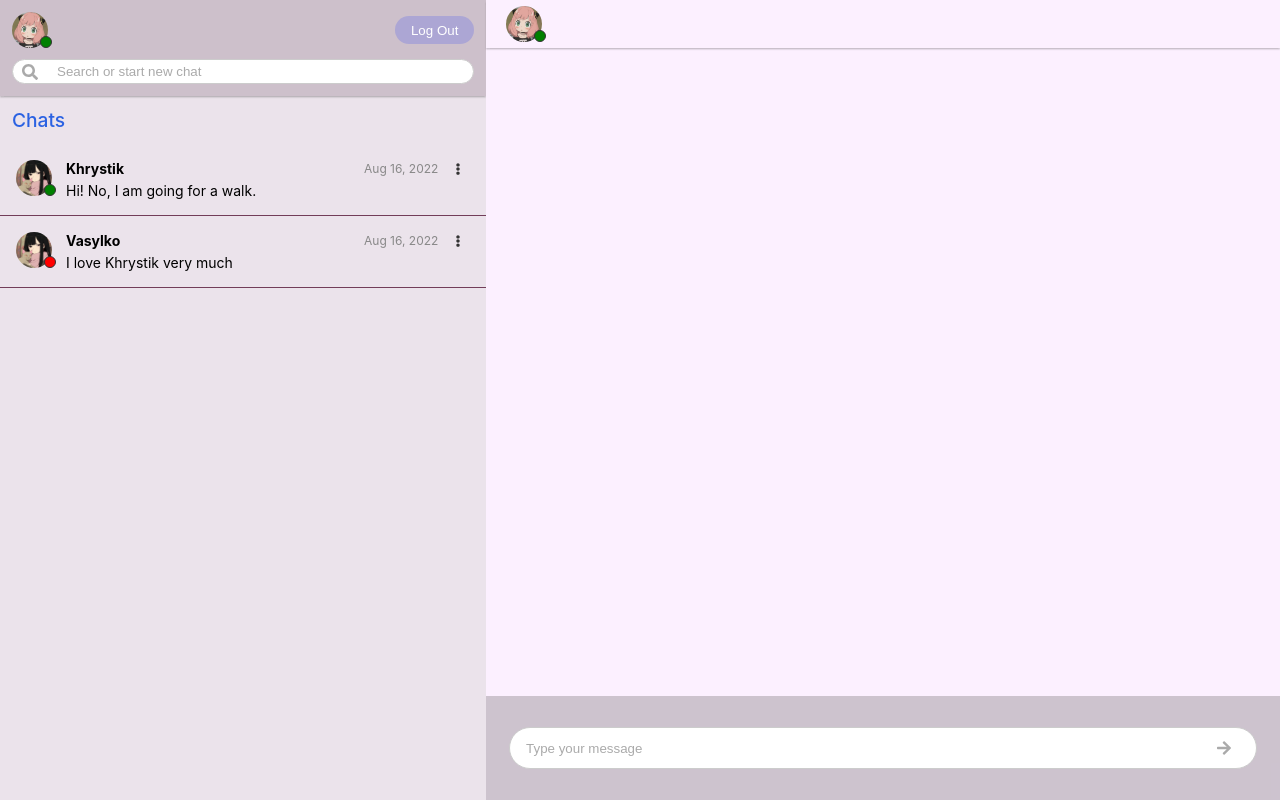
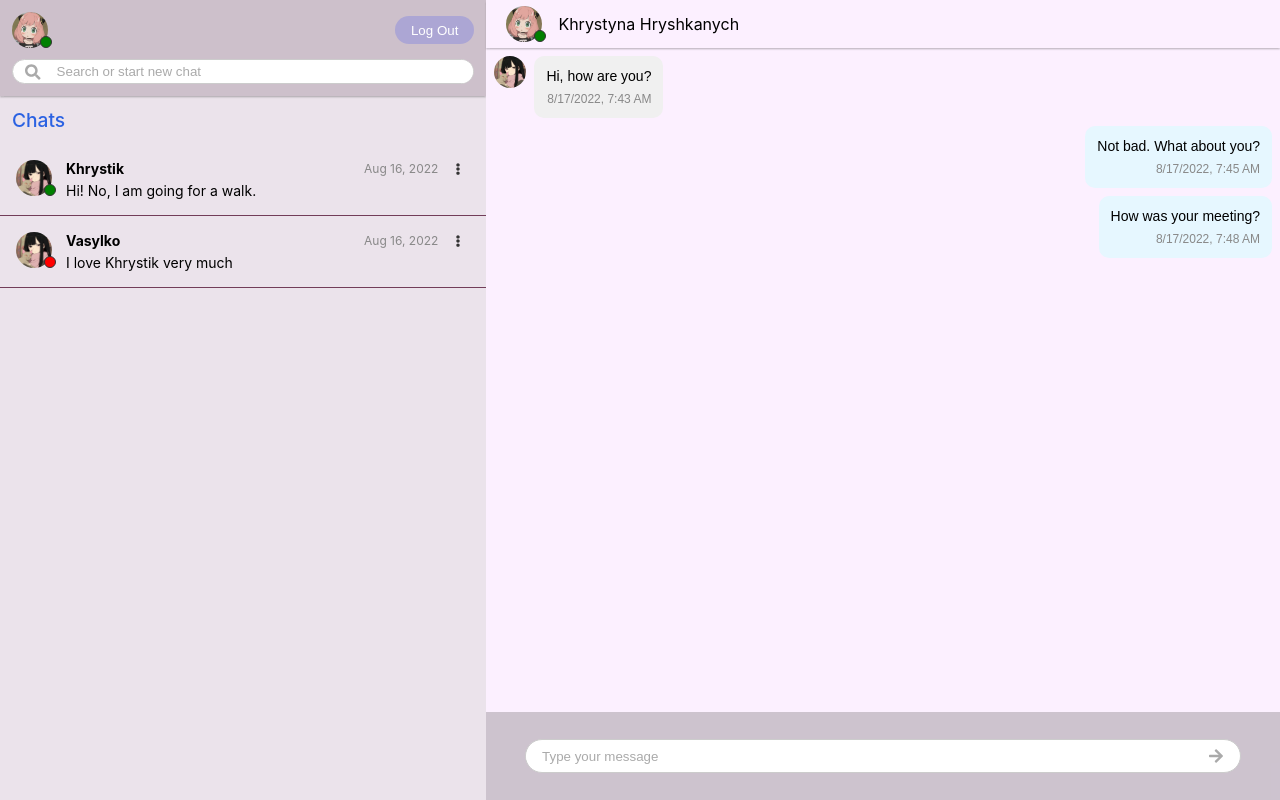
Before and after one commit to hryshkanych/Chat-App-client, a React (Create React App) app: page / in a window 1280 px wide. Built offline with nearby package versions, Linux system fonts and the light colour scheme.

Commit message:
Finished doing main interface

```diff
--- a/src/components/MainHeader/index.jsx
+++ b/src/components/MainHeader/index.jsx
@@ -12,12 +12,14 @@ function MainHeader() {
                 <button className="logout-button">Log Out</button>
             </div>
             <div className="search-container">
+                <div className="search-input-container">
                 <FaSearch className="search-icon" />
-                <input
-                    type="text"
-                    className="search-input"
-                    placeholder="Search or start new chat"
-                />
+                    <input
+                        type="text"
+                        className="search-input"
+                        placeholder="Search or start new chat"
+                    />
+                </div>
             </div>
         </header>
     );
--- a/src/components/MainHeader/styles.css
+++ b/src/components/MainHeader/styles.css
@@ -8,7 +8,7 @@
     flex-direction: column;
     padding: 0.75rem;
     box-sizing: border-box;
-    box-shadow: 0 0.1rem 0.1rem rgba(0, 0, 0, 0.2); /* Тінь знизу */
+    box-shadow: 0 0.1rem 0.1rem rgba(0, 0, 0, 0.2);
 }
 
 .top-header-section {
@@ -45,11 +45,22 @@
     align-items: center;
 }
 
-.search-input {
+.search-input-container {
     width: 100%;
-    padding: 0.25rem 2.75rem;
+    display: flex;
+    justify-content: space-between;
+    align-items: center;
     border-radius: 1rem;
     border: 0.0625rem solid #ccc;
+    background-color: #ffffff;
+}
+
+.search-input {
+    height: 100%;
+    width: 92%;
+    padding: 0.25rem 0.25rem;
+    border-radius: 1rem;
+    border: none;
     outline: none;
 }
 
@@ -62,8 +73,8 @@
 }
 
 .search-icon {
-    position: absolute;
-    left: 0.625rem;
     font-size: 1rem;
     color: #aaa;
+    padding-left: 0.75rem;
+    padding-right: 0.75rem;
 }
--- /dev/null
+++ b/src/components/Message/index.jsx
@@ -0,0 +1,30 @@
+import React from 'react';
+import './styles.css';
+import avatarGuestPic from '../../assets/avatar-guest.png';
+
+const ReceivedMessage = ({ text, time }) => {
+  return (
+    <div className="chat-bubble-wrapper">
+        <img src={avatarGuestPic} alt="Avatar" className="chat-avatar-pic" />
+        <div className="chat-bubble received">
+            <div className="chat-bubble-content">
+                <p className="chat-content-text">{text}</p>
+                <span className="chat-time">{time}</span>
+            </div>
+        </div>
+    </div>
+  );
+};
+
+const SentMessage = ({ text, time }) => {
+  return (
+    <div className="chat-bubble sent">
+      <div className="chat-bubble-content">
+        <p  className="chat-content-text">{text}</p>
+        <span className="chat-time">{time}</span>
+      </div>
+    </div>
+  );
+};
+
+export { ReceivedMessage, SentMessage };
--- /dev/null
+++ b/src/components/Message/styles.css
@@ -0,0 +1,49 @@
+.chat-bubble-wrapper{
+    display: flex;
+}
+
+  .chat-bubble {
+    max-width: 60%;
+    padding-right: 1rem;
+    border-radius: 0.625rem;
+    font-family: Arial, sans-serif;
+    font-size: 0.875rem;
+    padding: 0.75rem;
+  }
+
+  .chat-bubble.received {
+    align-self: flex-start;
+    background-color: #f0f0f0;
+    color: #000;
+  }
+
+  .chat-avatar-pic {
+    width: 2rem;
+    height: 2rem;
+    border-radius: 50%;
+    margin-right: 0.5rem;
+  }
+
+
+  .chat-bubble.sent {
+    align-self: flex-end;
+    background-color: #e6f7ff;
+    color: #000;
+  }
+
+  .chat-bubble-content {
+    display: flex;
+    flex-direction: column;
+    gap: 0.5rem;
+
+  }
+
+  .chat-content-text{
+    margin: 0rem;
+  }
+
+  .chat-time {
+    align-self: flex-end;
+    font-size: 0.75rem;
+    color: #888;
+  }
--- a/src/components/SingleChatHeader/index.jsx
+++ b/src/components/SingleChatHeader/index.jsx
@@ -7,6 +7,7 @@ function SingleChatHeader() {
     return (
         <div className="single-header-container">
             <Avatar avatarSrc={avatarPic} status="online" />
+            <a>Khrystyna Hryshkanych</a>
         </div>
     );
 }
--- a/src/components/SingleChatHeader/styles.css
+++ b/src/components/SingleChatHeader/styles.css
@@ -2,10 +2,10 @@
     width: 100%;
     height: 3rem;
     display: flex;
-    align-items: self-start;
-    justify-content: center;
-    flex-direction: column;
+    flex-direction: row;
+    align-items: center;
+    gap: 0.75rem;
     padding: 1.25rem;
     box-sizing: border-box;
-    box-shadow: 0 0.1rem 0.1rem rgba(0, 0, 0, 0.2); /* Тінь знизу */
+    box-shadow: 0 0.1rem 0.1rem rgba(0, 0, 0, 0.2);
 }
--- a/src/pages/MainPage/index.jsx
+++ b/src/pages/MainPage/index.jsx
@@ -5,6 +5,7 @@ import MainHeader from '../../components/MainHeader';
 import ChatItem from '../../components/ChatItem';
 import SingleChatHeader from '../../components/SingleChatHeader';
 import { FaArrowRight } from 'react-icons/fa';
+import { ReceivedMessage, SentMessage } from '../../components/Message';
 
 function MainPage() {
   return (
@@ -31,14 +32,20 @@ function MainPage() {
       </div>
       <div className="General-right-container">
         <SingleChatHeader/>
-        <div className="Conversation-container"></div>
+        <div className="Conversation-container">
+          <ReceivedMessage text="Hi, how are you?" time="8/17/2022, 7:43 AM" />
+          <SentMessage text="Not bad. What about you?" time="8/17/2022, 7:45 AM" />
+          <SentMessage text="How was your meeting?" time="8/17/2022, 7:48 AM" />
+        </div>
         <div className="Sending-message-container">
+          <div className="Message-input-container">
                 <input
                     type="text"
                     className="message-input"
                     placeholder="Type your message"
                 />
                 <FaArrowRight className="arrow-icon" />
+          </div>
         </div>
       </div>
     </div>
--- a/src/pages/MainPage/styles.css
+++ b/src/pages/MainPage/styles.css
@@ -38,7 +38,10 @@
 /* ------------------------------------------- */
 .Conversation-container {
     height: 81%;
-
+    display: flex;
+    flex-direction: column;
+    gap: 0.5rem;
+    padding: 0.5rem;
 }
 
 /* ------------------------------------------- */
@@ -55,11 +58,11 @@
 
 .message-input {
     display: flex;
-    width: 90%;
-    height: 2rem;
-    padding: 0.25rem 1rem;
+    flex-direction: row;
+    width: 92%;
     border-radius: 2rem;
-    border: 0.0625rem solid #ccc;
+    padding-left: 1rem;
+    border: none;
     outline: none;
 }
 
@@ -71,9 +74,19 @@
     color: transparent;
 }
 
+.Message-input-container{
+    display: flex;
+    width: 90%;
+    height: 2rem;
+    border-radius: 2rem;
+    align-items: center;
+    justify-content: space-between;
+    border: 0.0625rem solid #ccc;
+    background-color: rgb(255, 255, 255);
+}
+
 .arrow-icon {
-    position: absolute;
-    right: 3rem;
+    padding-right: 1rem;
     font-size: 1rem;
     color: #aaa;
 }
```
